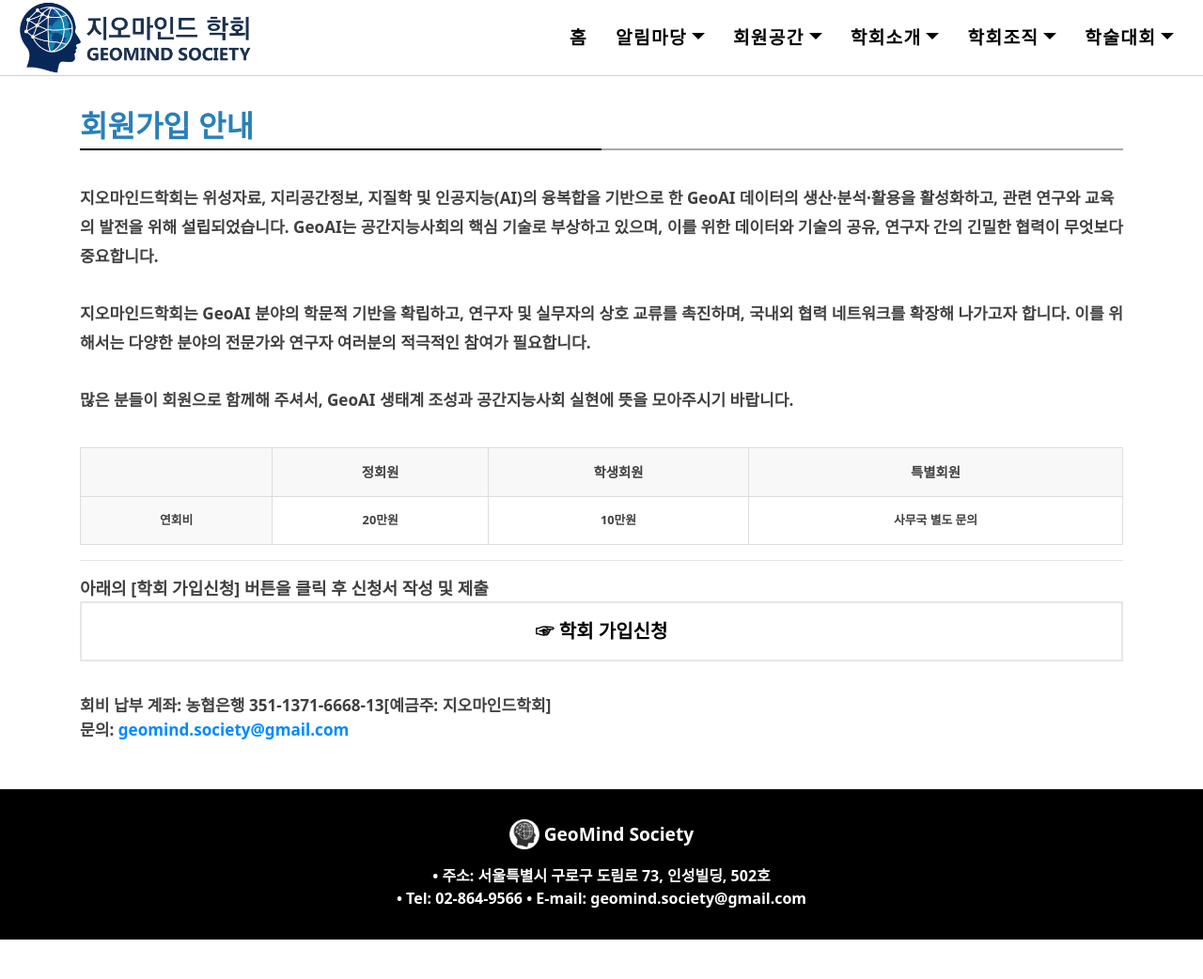
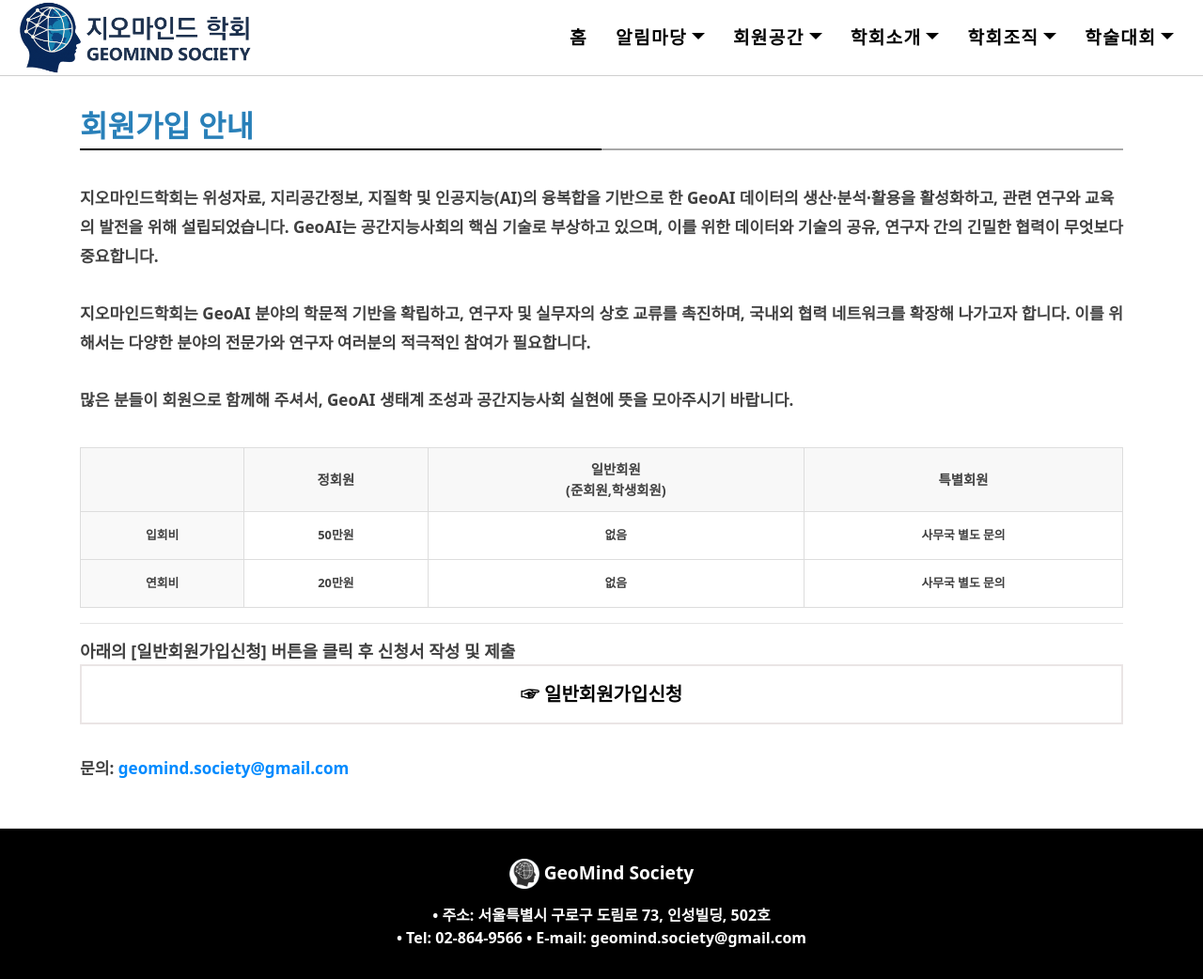
Before and after one commit to geomindgars/geomindgars.github.io, a Jekyll site: the page built from 회원가입안내.md, in a window 1280 px wide and 1042 px high. Shown: the whole window at 94% size. Built offline with Jekyll 4.4.1, drawn with Linux system fonts in a browser that asks for light colours; nearby versions of some CDN libraries.

Commit message:
회원가입안내.md 업데이트

```diff
--- a/회원가입안내.md
+++ b/회원가입안내.md
@@ -53,27 +53,33 @@
       <tr>
         <th style="padding: 0.8em; border: 1px solid #ddd;"></th>
         <th style="padding: 0.8em; border: 1px solid #ddd; text-align: center;">정회원</th>
-        <th style="padding: 0.8em; border: 1px solid #ddd; text-align: center;">학생회원</th>
+        <th style="padding: 0.8em; border: 1px solid #ddd; text-align: center;">일반회원<br>(준회원,학생회원)</th>
         <th style="padding: 0.8em; border: 1px solid #ddd; text-align: center;">특별회원</th>
       </tr>
     </thead>
     <tbody>
       <tr>
+        <td style="padding: 0.8em; border: 1px solid #ddd; background-color: #f9f9f9; font-weight: bold;">입회비</td>
+        <td style="padding: 0.8em; border: 1px solid #ddd; text-align: center;">50만원</td>
+        <td style="padding: 0.8em; border: 1px solid #ddd; text-align: center;">없음</td>
+        <td style="padding: 0.8em; border: 1px solid #ddd; text-align: center;">사무국 별도 문의</td>
+      </tr>
+      <tr>
         <td style="padding: 0.8em; border: 1px solid #ddd; background-color: #f9f9f9; font-weight: bold;">연회비</td>
         <td style="padding: 0.8em; border: 1px solid #ddd; text-align: center;">20만원</td>
-        <td style="padding: 0.8em; border: 1px solid #ddd; text-align: center;">10만원</td>
+        <td style="padding: 0.8em; border: 1px solid #ddd; text-align: center;">없음</td>
         <td style="padding: 0.8em; border: 1px solid #ddd; text-align: center;">사무국 별도 문의</td>
       </tr>
+
     </tbody>
   </table>
 <hr>
 <p>
-아래의 [학회 가입신청] 버튼을 클릭 후 신청서 작성 및 제출<br>
-<a href="https://forms.gle/vieoNQZdz9Gx9EgG9" target="_blank" class="button">☞ 학회 가입신청</a>
+아래의 [일반회원가입신청] 버튼을 클릭 후 신청서 작성 및 제출<br>
+<a href="https://forms.gle/vieoNQZdz9Gx9EgG9" target="_blank" class="button">☞ 일반회원가입신청</a>
 </p>
 
   <div style="margin-top: 2em; font-size: 0.95em; line-height: 1.8em;">
-    <p><strong>회비 납부 계좌: 농협은행 351-1371-6668-13[예금주: 지오마인드학회]</strong></p>
     <p><strong>문의:</strong> <a href="mailto:geomind.society@gmail.com">geomind.society@gmail.com</a></p>
   </div>
 </section>
```
